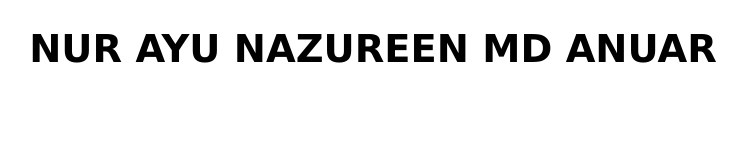
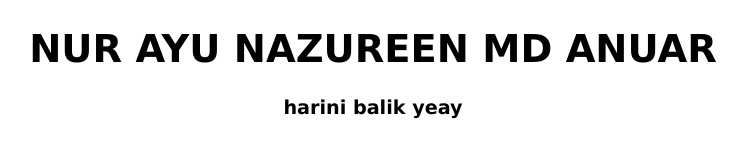
Before and after one commit to zureenanr/Kuiz2, a plain HTML site: page index.html in a window 1280 px wide. Shown: the whole page, without its empty margins (267-1014 px from the left). Drawn offline with Linux system fonts and the light colour scheme.

Commit message:
menambah perkataan

```diff
--- a/index.html
+++ b/index.html
@@ -16,5 +16,6 @@
 </style>
 <body>
     <h1>NUR AYU NAZUREEN MD ANUAR</h1>
+    <h4>harini balik yeay</h4>
 </body>
 </html>
```
